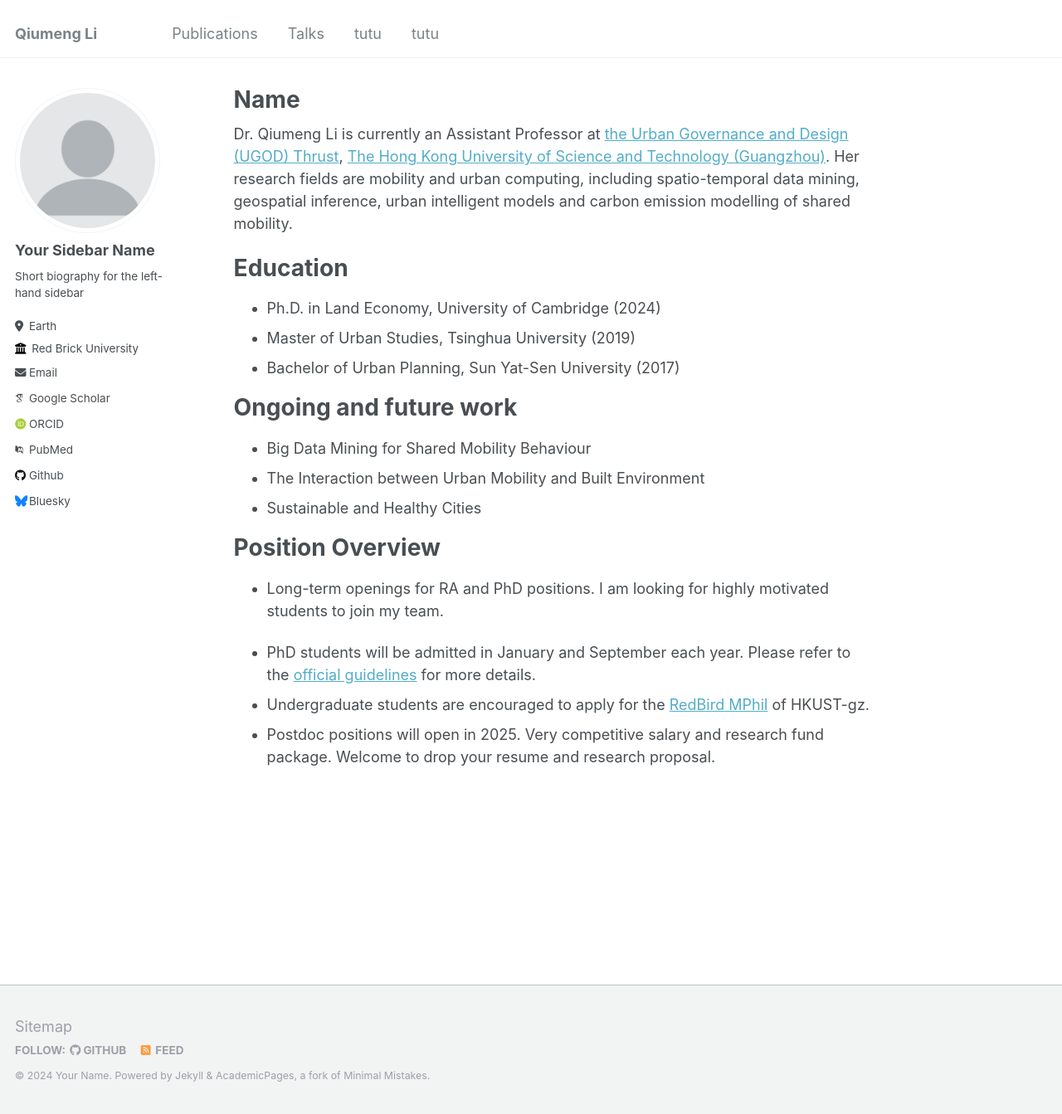
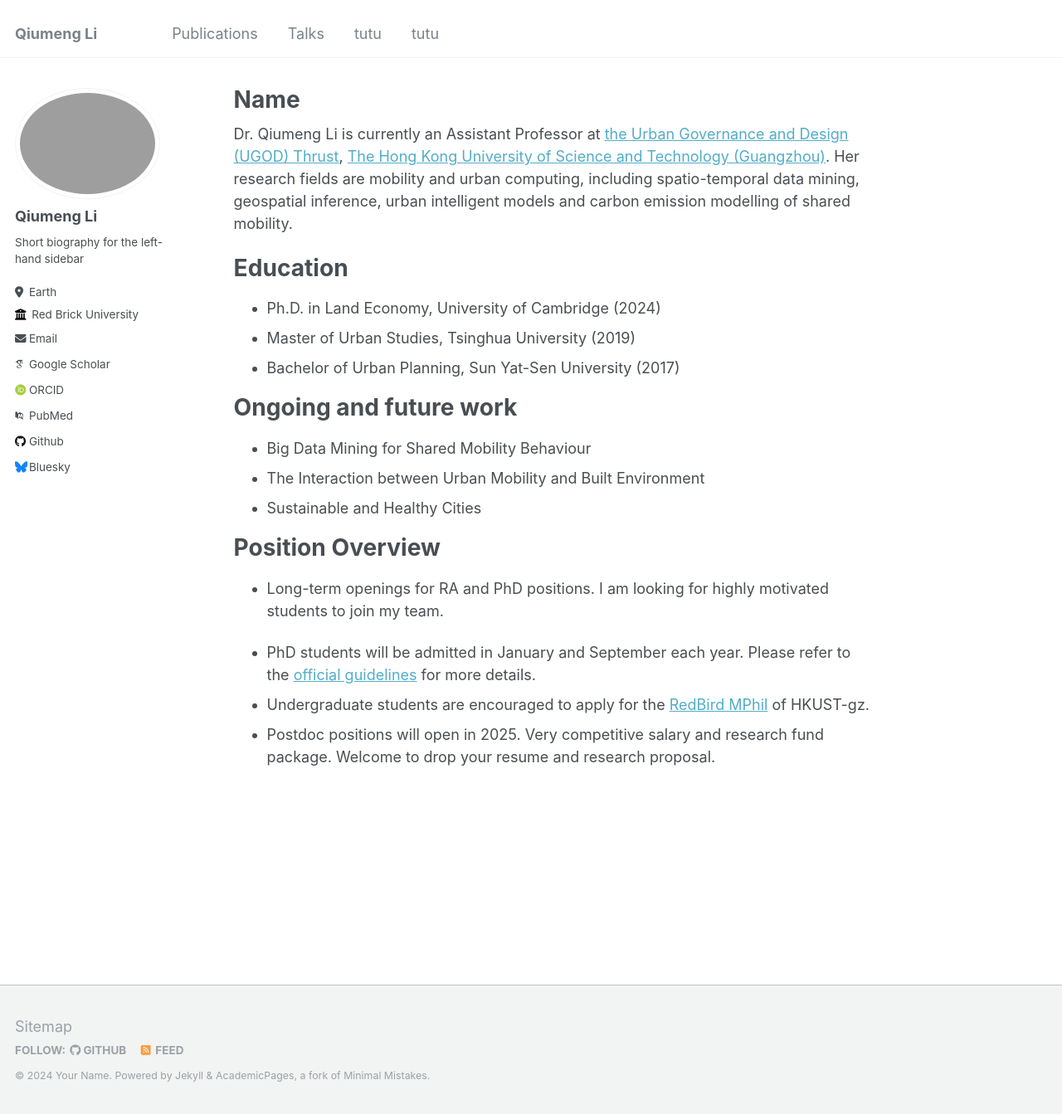
Before and after one commit to qiumengl/qiumengl.github.io, a Jekyll site: the page built from _pages/about.md, in a window 1280 px wide and 1343 px high. Shown: the whole window at 83% size. Built offline with Jekyll 4.4.1, drawn with Linux system fonts in a browser that asks for light colours; some web fonts are replaced.

Commit message:
Update _config.yml

```diff
--- a/_config.yml
+++ b/_config.yml
@@ -21,8 +21,8 @@ repository               : "qiumengl/qiumengl.github.io"
 #               Additional customization can be done by editing /_includes/author-profile.html
 author:
   # Biographic information
-  avatar           : "profile.png"
-  name             : "Your Sidebar Name"
+  avatar           : "profile_li.jpg"
+  name             : "Qiumeng Li"
   pronouns         : # example: "she/her"
   bio              : "Short biography for the left-hand sidebar"
   location         : "Earth"
```
